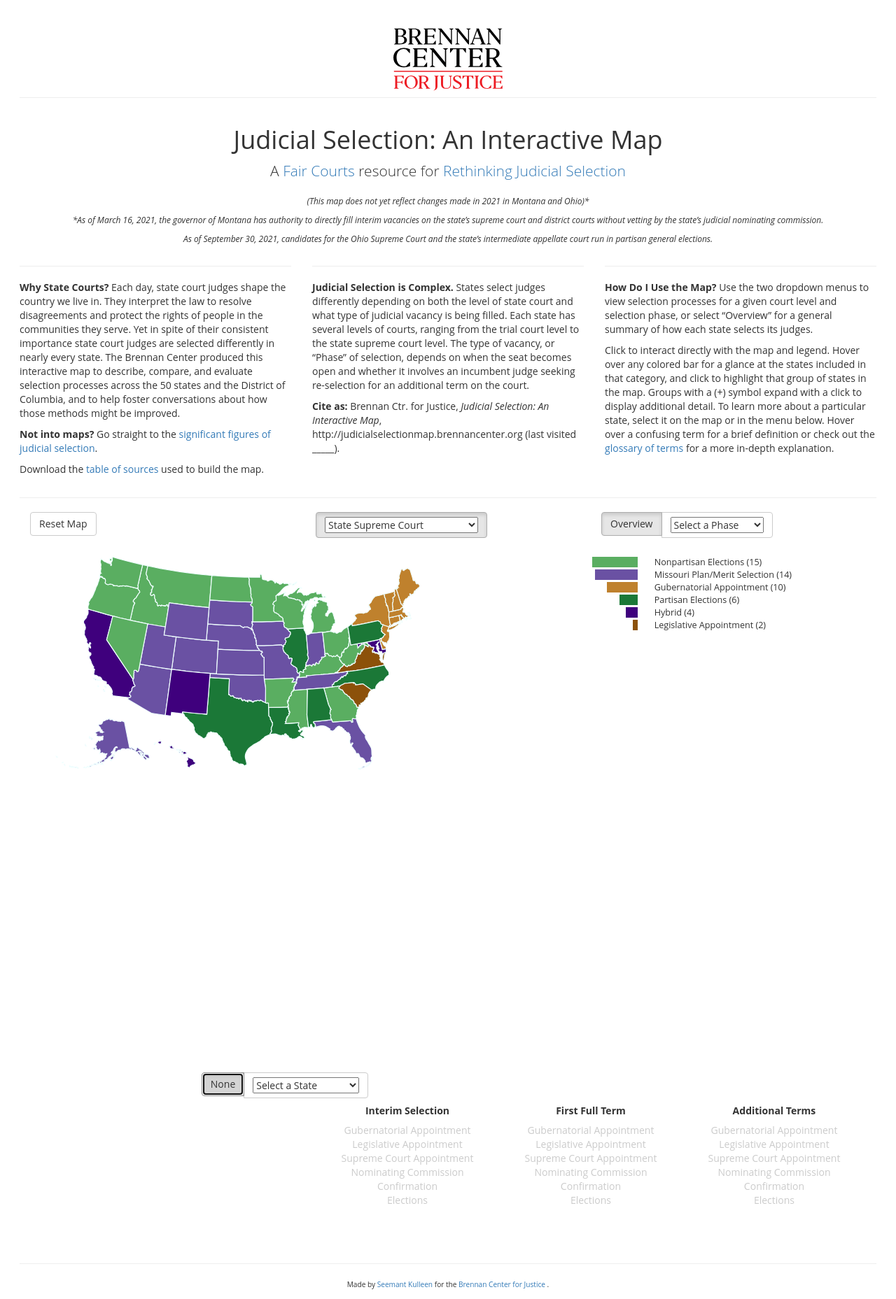
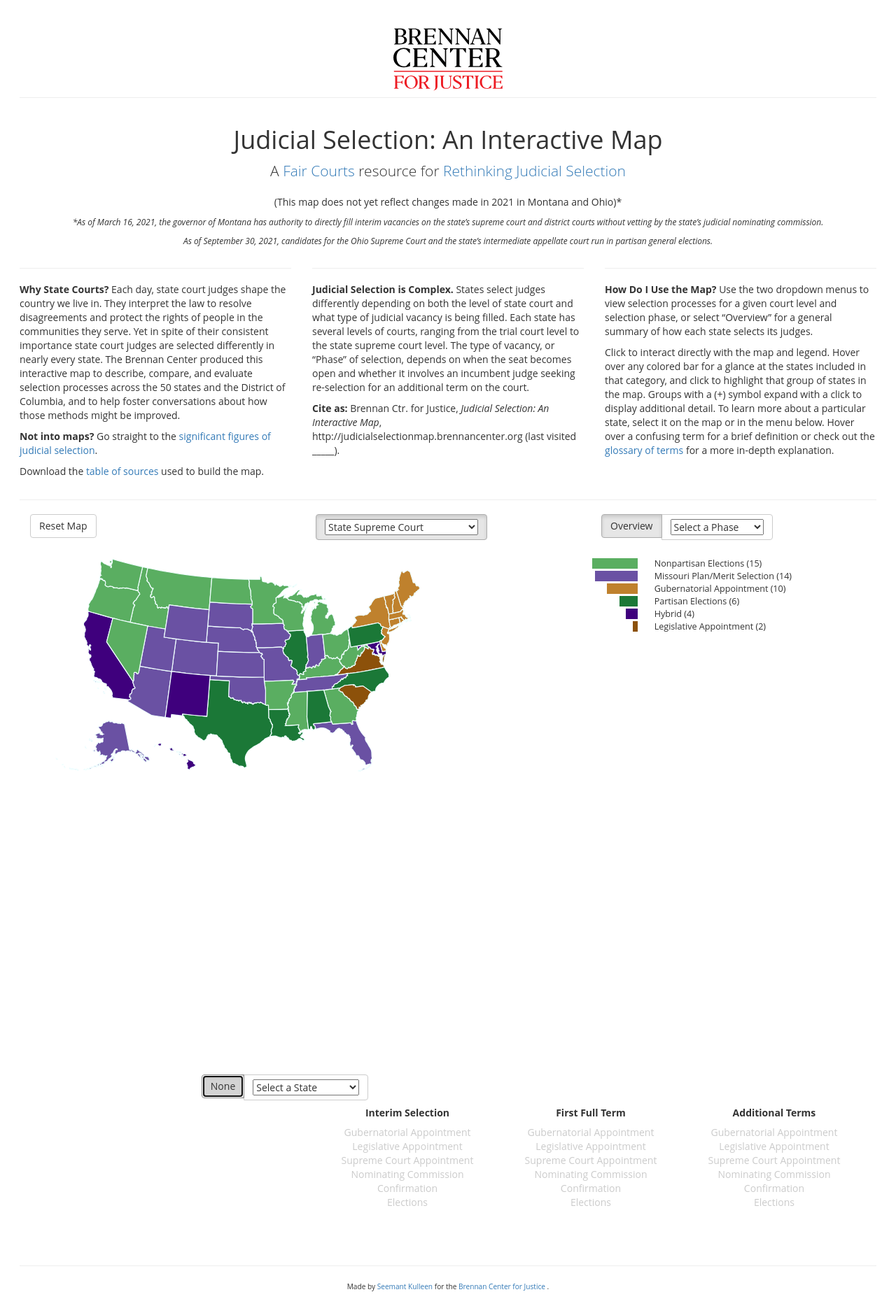
Before and after one commit to BrennanCenter/brennancenter.github.io, a Jekyll site: the page built from index.md, in a window 1280 px wide. Shown: the whole page at 70% size. Built offline with Jekyll 4.4.1, drawn with Linux system fonts in a browser that asks for light colours; nearby versions of some CDN libraries.

Commit message:
Disclaimer tweak

```diff
--- a/_includes/introduction.html
+++ b/_includes/introduction.html
@@ -9,11 +9,11 @@
     <p class="disclaimer">
         (This map does not yet reflect changes made in 2021 in Montana and Ohio)*
     </p>
-    <p class="disclaimer">
+    <p class="disclaimer-asterisk">
         *As of March 16, 2021, the governor of Montana has authority to directly fill interim vacancies on the state’s supreme
         court and district courts without vetting by the state’s judicial nominating commission.
     </p>
-    <p class="disclaimer">
+    <p class="disclaimer-asterisk">
         As of September 30, 2021, candidates for the Ohio Supreme Court and the state’s intermediate appellate court run in
         partisan general elections.
     </p>
--- a/_sass/_layout.scss
+++ b/_sass/_layout.scss
@@ -133,6 +133,9 @@
     margin-top: 5em;
 }
 .disclaimer {
+    font-size: 14px;
+}
+.disclaimer-asterisk {
     font-size: 12px;
     font-style: italic;
 }
```
